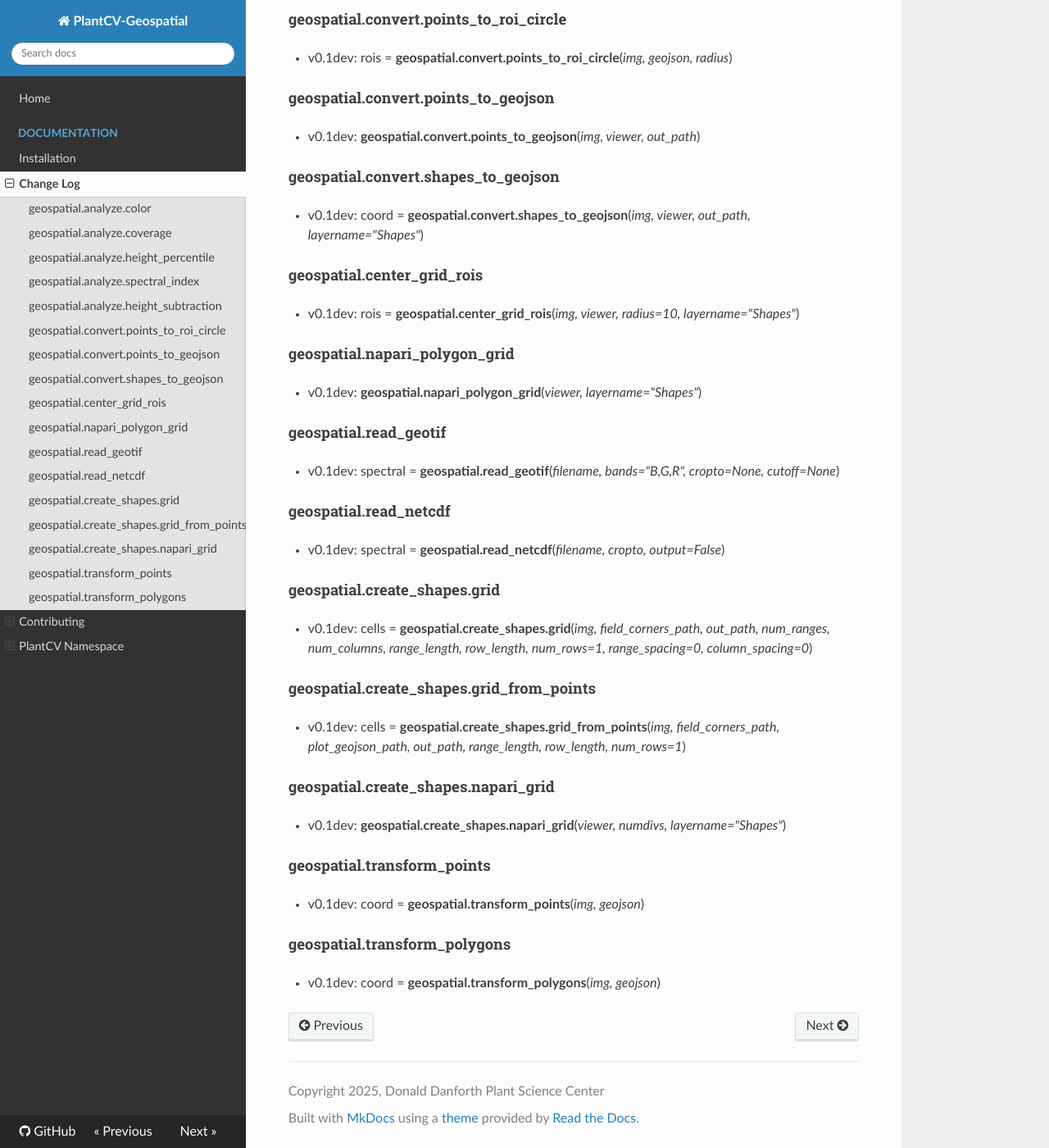
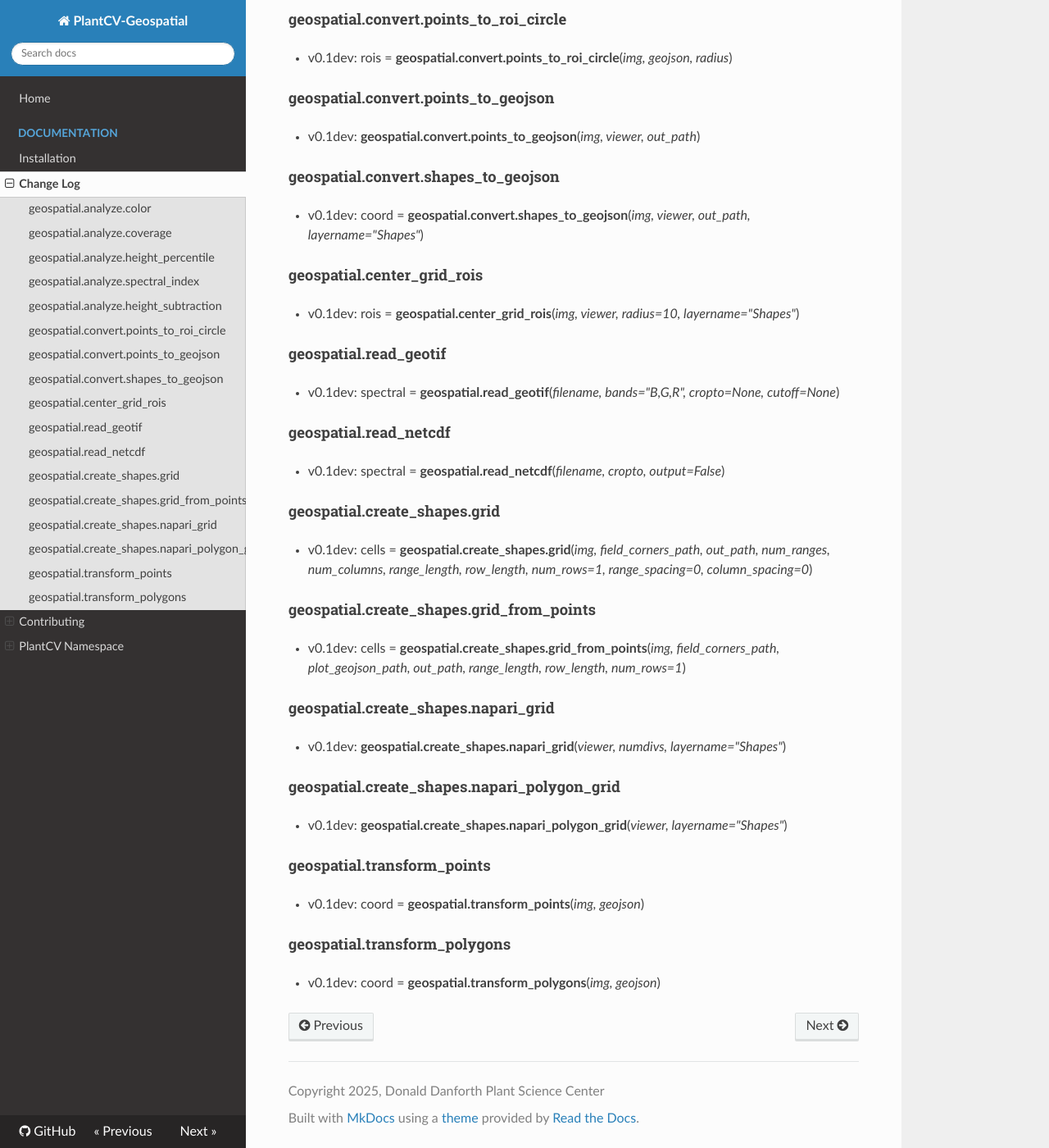
Before and after one commit to danforthcenter/plantcv-geospatial, an MkDocs documentation site: the page built from docs/changelog.md, in a window 1280 px wide and 1400 px high, scrolled down 696 px. Shown: the whole window at 82% size. Built offline with MkDocs 1.6.1, drawn with Linux system fonts in a browser that asks for light colours; nearby versions of some CDN libraries.

Commit message:
update docs for new location

```diff
--- a/docs/center_grid_rois.md
+++ b/docs/center_grid_rois.md
@@ -1,6 +1,6 @@
 ## ROIs from the center of gridded polygons
 
-After using a Napari viewer, and possibly the combination of `create_shapes.napari_grid` and `napari_polygon_grid`, this function takes a viewer's shapes layer and turns the center point of every polygon into a circular Region of Interest (ROI) for downstream analysis of individual objects.
+After using a Napari viewer, and possibly the combination of `create_shapes.napari_grid` and `create_shapes.napari_polygon_grid`, this function takes a viewer's shapes layer and turns the center point of every polygon into a circular Region of Interest (ROI) for downstream analysis of individual objects.
 
 **plantcv.geospatial.center_grid_rois**(*img, viewer, radius=10, layername="Shapes"*)
 
@@ -13,7 +13,7 @@
 	- layername - Name of shape layer containing polygons, defaults to "Shapes".
 
 - **Context:**
-    - Though this function is designed to be used after drawing polygons in a grid using `create_shapes.napari_grid` and `napari_polygon_grid`, it can be used to draw ROIs using polygons formed by hand, read in from a shapefile, or drawn using custom algorithms.
+    - Though this function is designed to be used after drawing polygons in a grid using `create_shapes.napari_grid` and `create_shapes.napari_polygon_grid`, it can be used to draw ROIs using polygons formed by hand, read in from a shapefile, or drawn using custom algorithms.
 
 - **Example use:**
     - Below is an example of using hand-drawn polygons. For an example of making grid polygons, see [Napari field grid documentation](https://github.com/danforthcenter/plantcv-geospatial/blob/main/docs/napari_field_grid.md)
--- a/docs/changelog.md
+++ b/docs/changelog.md
@@ -62,6 +58,10 @@
 
 * v0.1dev: **geospatial.create_shapes.napari_grid**(*viewer, numdivs, layername="Shapes"*)
 
+#### geospatial.create_shapes.napari_polygon_grid
+
+* v0.1dev: **geospatial.create_shapes.napari_polygon_grid**(*viewer, layername="Shapes"*)
+
 #### geospatial.transform_points
 
 * v0.1dev: coord = **geospatial.transform_points**(*img, geojson*)
--- a/docs/napari_field_grid.md
+++ b/docs/napari_field_grid.md
@@ -3,7 +3,7 @@
 Using a Napari viewer with a shapes layer polygon outlining the whole field, functions `napari_grid` and `napari_polygon_grid` create grid cells around individual units for measurement. Can be followed by either saving out the grid cells in a shapefile or using the center points to make ROIs using `center_grid_rois`.
 
 **plantcv.geospatial.create_shapes.napari_grid**(*viewer, numdivs, layername="Shapes"*)
-**plantcv.geospatial.napari_polygon_grid**(*viewer, layername="Shapes"*)
+**plantcv.geospatial.create_shapes.napari_polygon_grid**(*viewer, layername="Shapes"*)
 
 Does not return anything, but adds shapes layers to the Napari viewer object that contain first the grid lines and then the polygons created by the line intersections.
 
@@ -42,7 +42,7 @@
 
 # User can at this point adjust the position of the lines to better match any planting irregularities.
 # Make grid polygons
-gcv.napari_polygon_grid(viewer)
+gcv.create_shapes.napari_polygon_grid(viewer)
 
 # At this point, polygons can be adjusted individually for even finer adjustment
 
@@ -69,4 +69,4 @@
 ![Screenshot](documentation_images/grid_polygons.png)
 
 **Source Code:** [Here](https://github.com/danforthcenter/plantcv-geospatial/blob/main/plantcv/geospatial/create_shapes/napari_grid.py)
-**Source Code:** [Here](https://github.com/danforthcenter/plantcv-geospatial/blob/main/plantcv/geospatial/napari_polygon_grid.py)
+**Source Code:** [Here](https://github.com/danforthcenter/plantcv-geospatial/blob/main/plantcv/geospatial/create_shapes/napari_polygon_grid.py)
```
Also changed, not shown: other parts of docs/changelog.md (+0 -4 lines).
